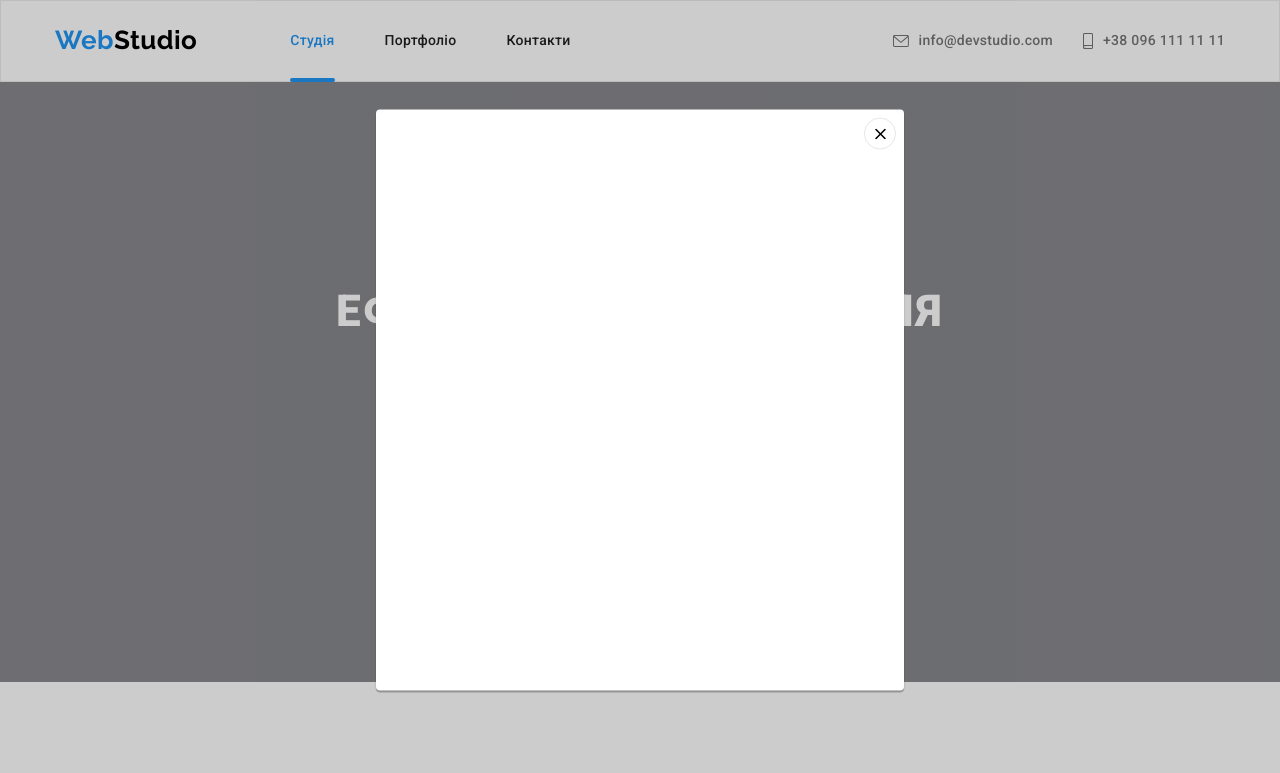
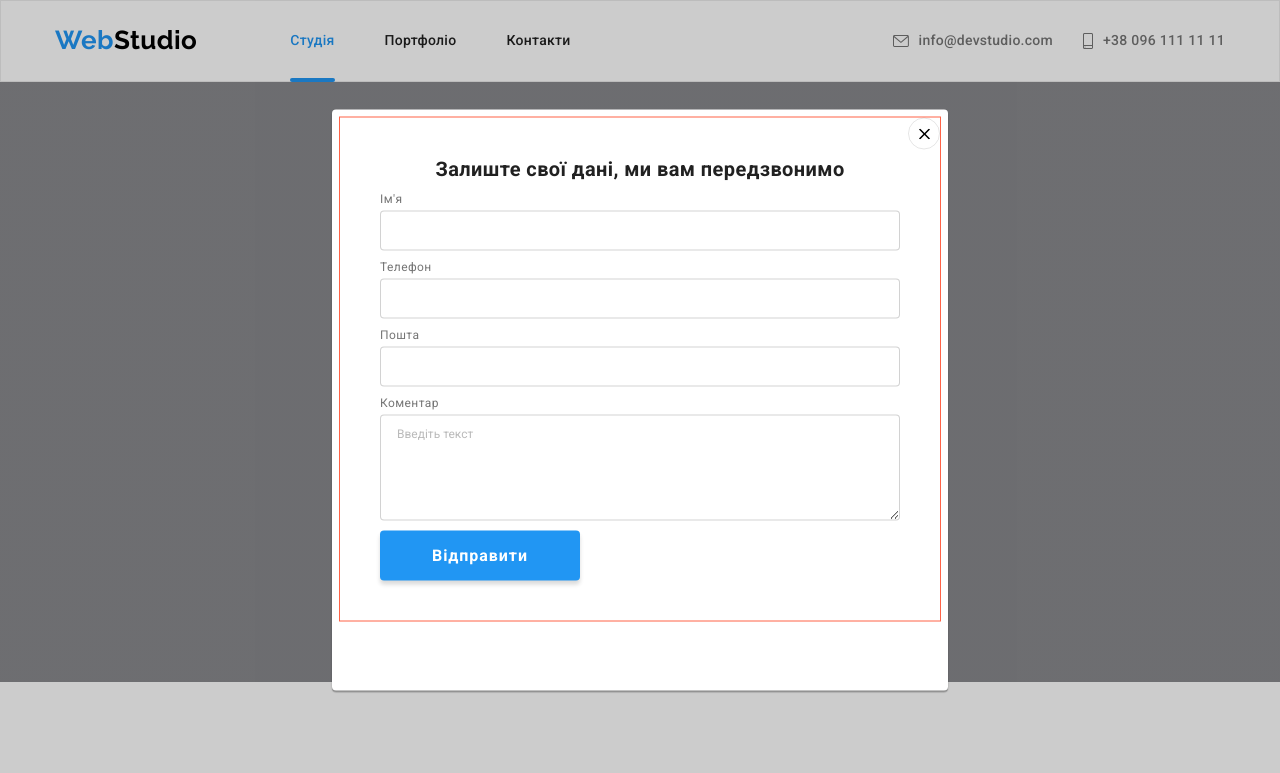
Before and after one commit to m-ivkin/goit-markup-hw-06, a plain HTML site: page index.html in a window 1280 px wide. Both pictures are taken after a click on the button "Замовити послугу". Shown: the top 773 px of the page. Drawn offline with nearby package versions, Linux system fonts and the light colour scheme.

Commit message:
added basic form html and styles

```diff
--- a/css/main.css
+++ b/css/main.css
@@ -339,6 +339,73 @@ address {
   background-color: transparent;
 }
 
+/* Form modal */
+.form {
+  width: 600px;
+  outline: 1px solid tomato;
+  margin-left: auto;
+  margin-right: auto;
+  padding: 40px;
+}
+.form-field {
+  margin-bottom: 10px;
+  display: flex;
+  flex-direction: column;
+}
+.modal-title {
+  margin-bottom: 12px;
+  text-align: center;
+  font-style: bold;
+  font-size: 20px;
+  line-height: 1.15;
+  letter-spacing: 3%;
+}
+.form-label {
+  font-size: 12px;
+  line-height: 1.16;
+  letter-spacing: 1%;
+  color: var(--paragraph-text-color);
+  margin-bottom: 4px;
+}
+.form-field input {
+  margin: 0;
+  padding: 12px 16px;
+  height: 40px;
+  border-radius: 4px;
+  border: 1px solid rgba(33, 33, 33, 0.2);
+}
+.form-field-comment {
+  margin-bottom: 20px;
+  display: flex;
+  flex-direction: column;
+}
+.comment {
+  margin: 0;
+  padding: 12px 16px;
+  border-radius: 4px;
+  border: 1px solid rgba(33, 33, 33, 0.2);
+}
+.comment::placeholder {
+  color: rgba(117, 117, 117, 0.5);
+  font-size: 12px;
+  line-height: 1.16;
+  letter-spacing: 1%;
+}
+.button-modal {
+  background-color: var(--accent-color);
+  color: var(--primary-white-color);
+  box-shadow: 0px 4px 4px rgba(0, 0, 0, 0.15);
+  padding: 10px 32px;
+  border-radius: 4px;
+  min-width: 200px;
+  font-weight: 700;
+  font-size: 16px;
+  line-height: 1.87;
+  align-self: center;
+  text-align: center;
+  letter-spacing: 0.06em;
+  border: none;
+}
 /* Features */
 .features-list {
   display: flex;
@@ -798,7 +865,7 @@ address {
 }
 
 /* Animation */
-@keyframes heartBeat {
+/* @keyframes heartBeat {
   0% {
     transform: translate(-50%, -50%);
   }
@@ -822,4 +889,4 @@ address {
   100% {
     transform: translate(-50%, -50%) scale(1);
   }
-}
+} */
--- a/index.html
+++ b/index.html
@@ -67,9 +67,36 @@
                 Замовити послугу
               </button>
         </div>
+      <!--  Modal window -->
         <div class="backdrop is-hidden" data-modal>
           <div class="modal">
             <button type="button" class="backdrop-btn" data-modal-close><svg class="icon-close" width="11" height="11"><use href="./images/svg/sprite.svg#icon-pleaseclose" ></use></svg> </button>
+
+            <form class="form">
+              <div class="form-field">
+                <h2 class="modal-title">Залиште свої дані, ми вам передзвонимо</h2>
+                <label for="name" class="form-label">Ім'я </label>
+    <input class="form-input" type="text" name="username" id="name" />
+              </div>
+ <div class="form-field">
+<label for="tel" class="form-label">Телефон</label>
+    <input class="form-input" type="tel" name="phone_number" id="tel" />
+ </div>
+
+<div class="form-field">
+<label for="email" class="form-label">Пошта</label>
+    <input class="form-input" type="email" name="email" id="email" />
+</div>
+
+  <div class="form-field">
+  <label for="comment" class="form-label">Коментар</label>
+  <textarea class="comment" name="feedback" rows="5" cols="70" id="comment" placeholder="Введіть текст"></textarea>
+  </div>
+  <!-- <label>
+    <input type="checkbox" name="terms" value="Accept" checked />Погоджуюся з розсилкою та приймаю  Умови договору
+  </label> -->
+  <button type="submit" class="button-modal">Відправити</button>
+</form>
           </div>
         </div>
       </section>
@@ -265,7 +292,7 @@
           </ul>
         </address>
         </div>
-        <div class=" social-container">
+        <div class="social-container">
           <h2 class="social-title">Приєднуйтесь</h2>
           <ul class="social list">
                   <li><a href="" class="social-item-footer"><svg class="item-icon" width="44" height="44"> <use href="./images/svg/sprite.svg#icon-instagram"></use></svg></a></li>
@@ -274,6 +301,14 @@
                   <li><a href="" class="social-item-footer"><svg class="item-icon" width="44" height="44"> <use href="./images/svg/sprite.svg#icon-linkedin"></use></svg></a></li>
                 </ul>
         </div>
+        <div class="join-container">
+          <h2 class="join-title">Підпишіться на розсилку</h2>
+          <form>
+            <label>Email<input type="email" name="email" placeholder="Email" />
+            </label>
+            <button type="submit">Підписатися</button>
+          </form>
+        </div>
         </div>
     </footer>
     <script src="./js/modal.js"></script>
```
Also changed, not shown: images/svg/icons.svg (added), 3 other files.
